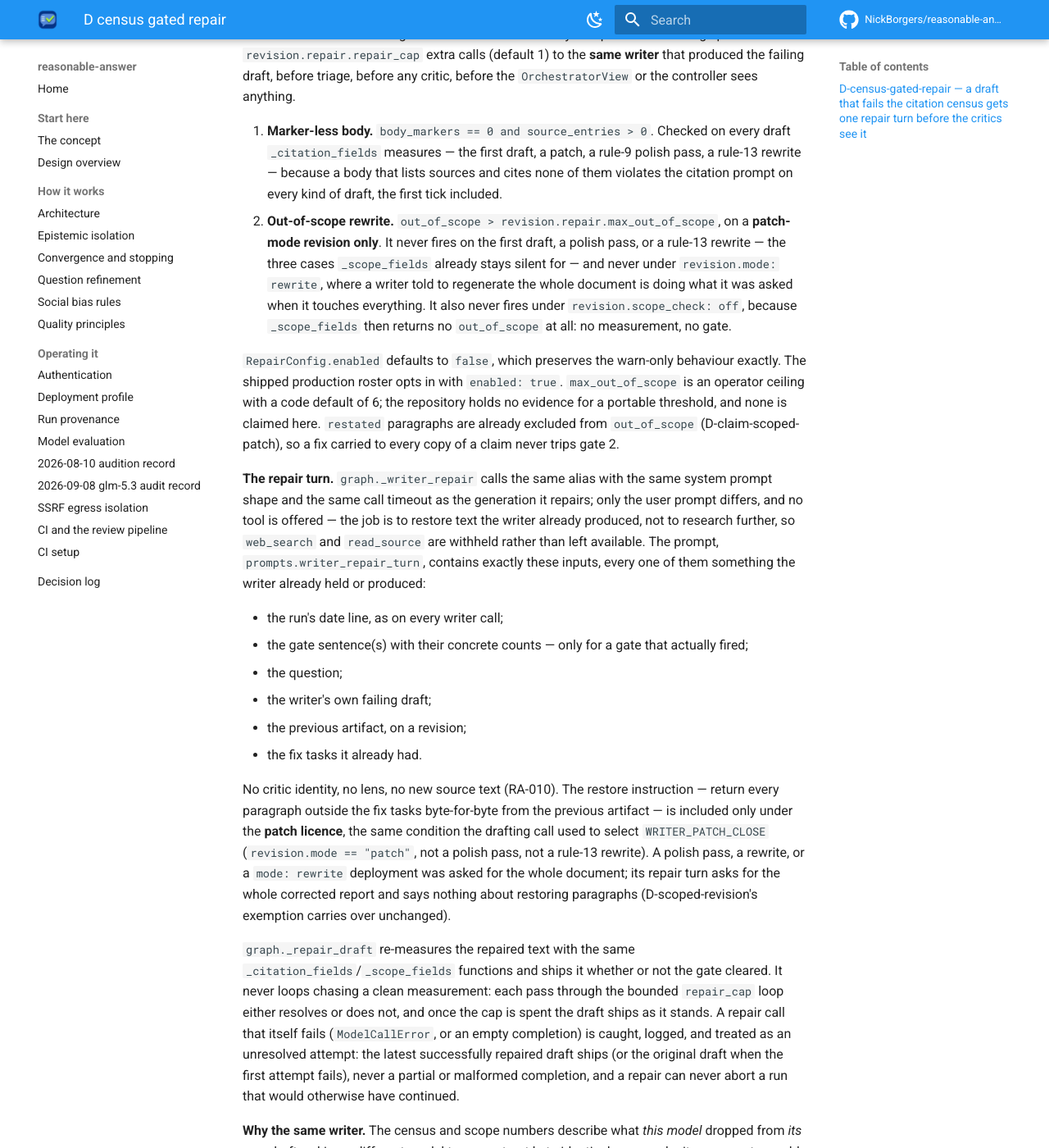
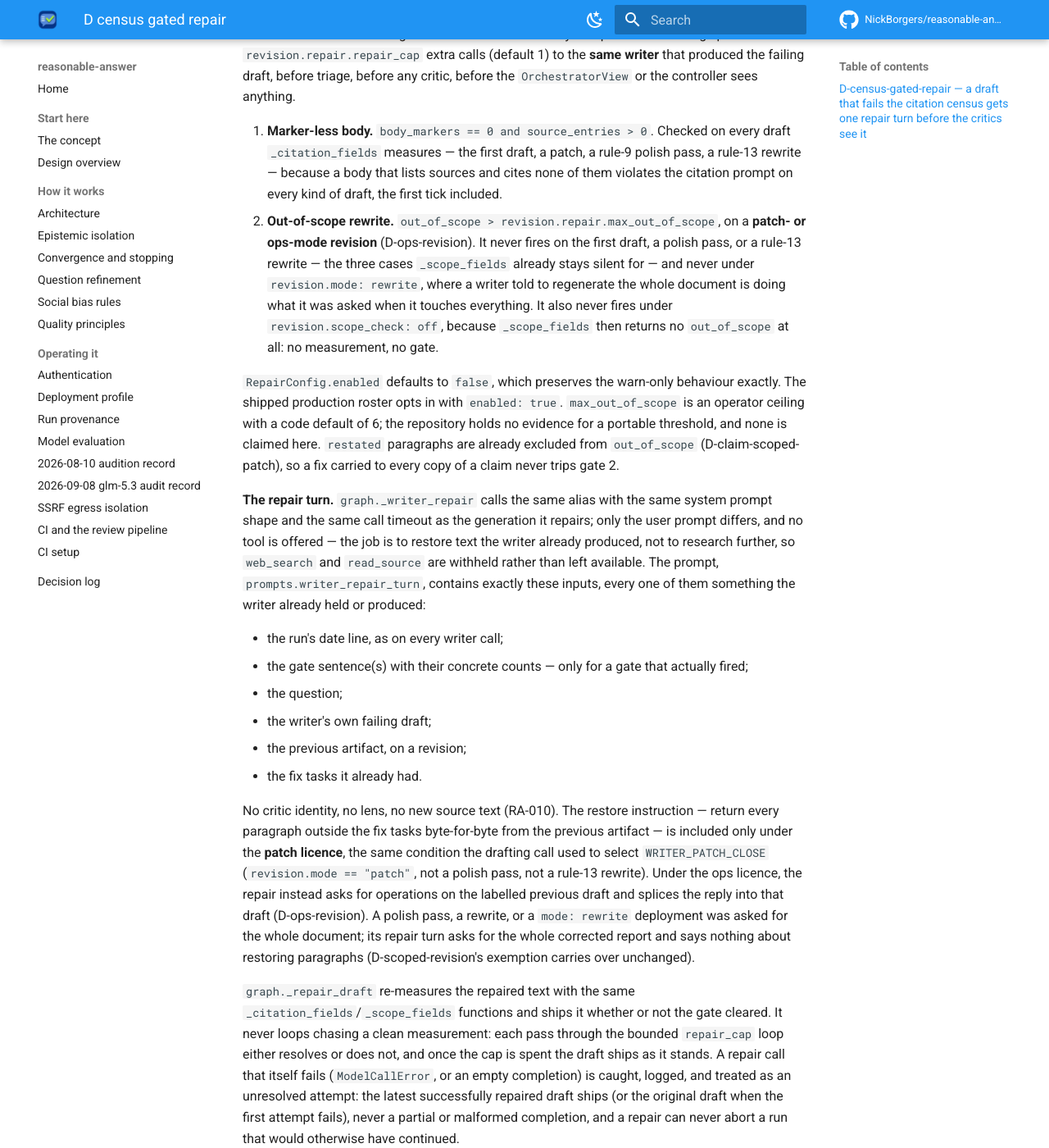
Before and after one commit to NickBorgers/reasonable-answer, an MkDocs documentation site: the page built from docs/decisions/D-census-gated-repair.md, in a window 1280 px wide and 1400 px high, scrolled down 848 px. Shown: the whole window at 82% size. Built offline with MkDocs 1.6.1 and Material for MkDocs 9.7.7, drawn with Linux system fonts in a browser that asks for light colours; comment, search, counter and statistics services are not loaded.

Commit message:
fix: address reviewer findings (cycle 1, cold)
Resolved the stale repair contract across the cited specification, decision, architecture, roster, and config comments. Gate 2 now consistently covers patch and ops revisions; patch repair returns a whole report, while ops repair returns labelled operations. All 2,059 offline tests and Ruff pass.

Addressed:
  - docs/docs-ops-repair-docs-1

```diff
--- a/docs/decisions/D-census-gated-repair.md
+++ b/docs/decisions/D-census-gated-repair.md
@@ -31,8 +31,9 @@ draft, before triage, before any critic, before the `OrchestratorView` or the co
    `_citation_fields` measures — the first draft, a patch, a rule-9 polish pass, a rule-13 rewrite —
    because a body that lists sources and cites none of them violates the citation prompt on every
    kind of draft, the first tick included.
-2. **Out-of-scope rewrite.** `out_of_scope > revision.repair.max_out_of_scope`, on a **patch-mode
-   revision only**. It never fires on the first draft, a polish pass, or a rule-13 rewrite — the
+2. **Out-of-scope rewrite.** `out_of_scope > revision.repair.max_out_of_scope`, on a **patch- or
+   ops-mode revision** (D-ops-revision). It never fires on the first draft, a polish pass, or a
+   rule-13 rewrite — the
    three cases `_scope_fields` already stays silent for — and never under `revision.mode: rewrite`,
    where a writer told to regenerate the whole document is doing what it was asked when it touches
    everything. It also never fires under `revision.scope_check: off`, because `_scope_fields` then
@@ -61,10 +62,11 @@ already held or produced:
 No critic identity, no lens, no new source text (RA-010). The restore instruction — return every
 paragraph outside the fix tasks byte-for-byte from the previous artifact — is included only under the
 **patch licence**, the same condition the drafting call used to select `WRITER_PATCH_CLOSE`
-(`revision.mode == "patch"`, not a polish pass, not a rule-13 rewrite). A polish pass, a rewrite, or a
-`mode: rewrite` deployment was asked for the whole document; its repair turn asks for the whole
-corrected report and says nothing about restoring paragraphs (D-scoped-revision's exemption carries
-over unchanged).
+(`revision.mode == "patch"`, not a polish pass, not a rule-13 rewrite). Under the ops licence, the
+repair instead asks for operations on the labelled previous draft and splices the reply into that draft
+(D-ops-revision). A polish pass, a rewrite, or a `mode: rewrite` deployment was asked for the whole
+document; its repair turn asks for the whole corrected report and says nothing about restoring
+paragraphs (D-scoped-revision's exemption carries over unchanged).
 
 `graph._repair_draft` re-measures the repaired text with the same `_citation_fields`/`_scope_fields`
 functions and ships it whether or not the gate cleared. It never loops chasing a clean measurement:
```
Also changed, not shown: docs/architecture.md (+1 -1 lines), docs/isolation.md (+5 -3 lines), 2 other files.
